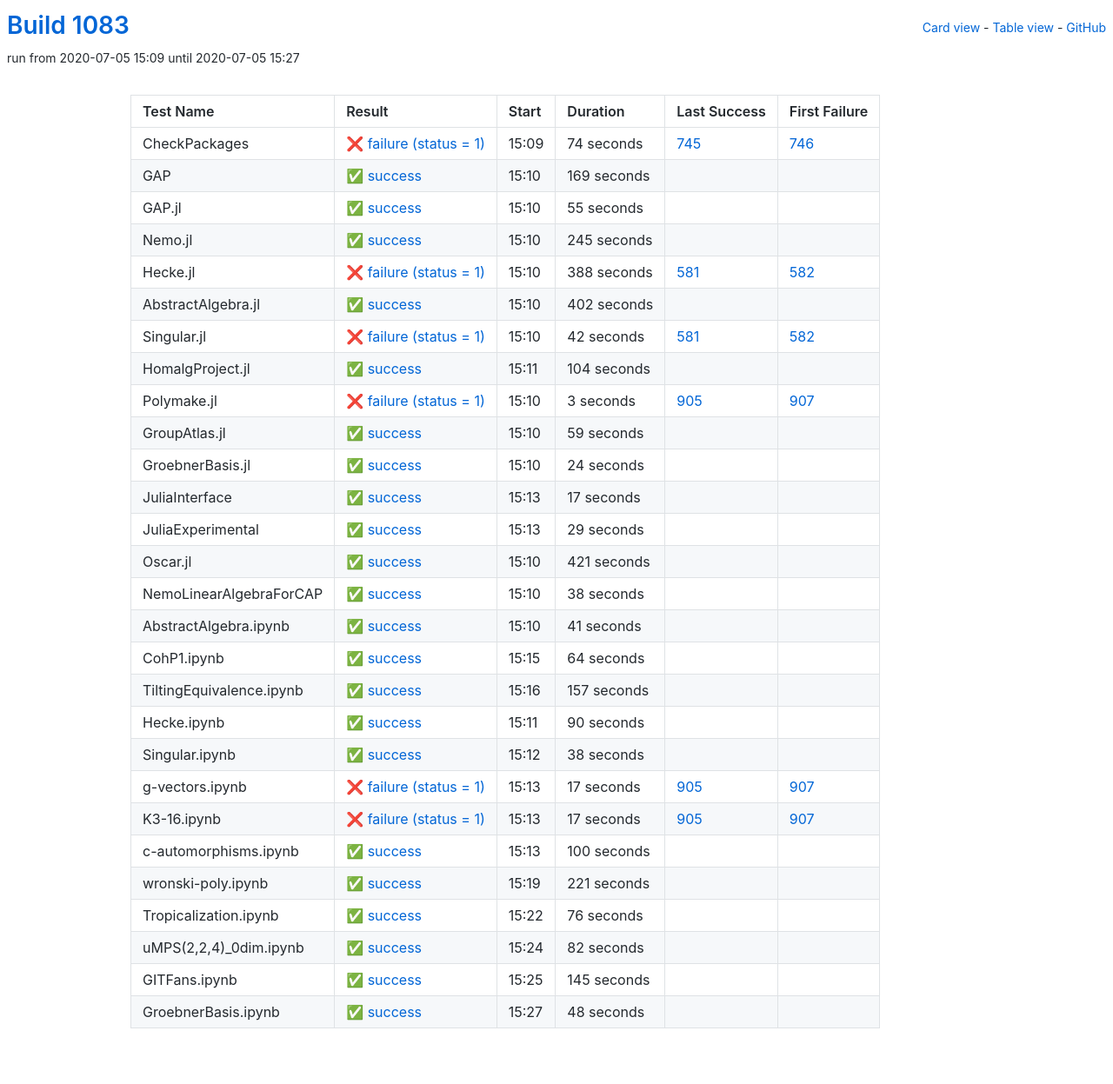
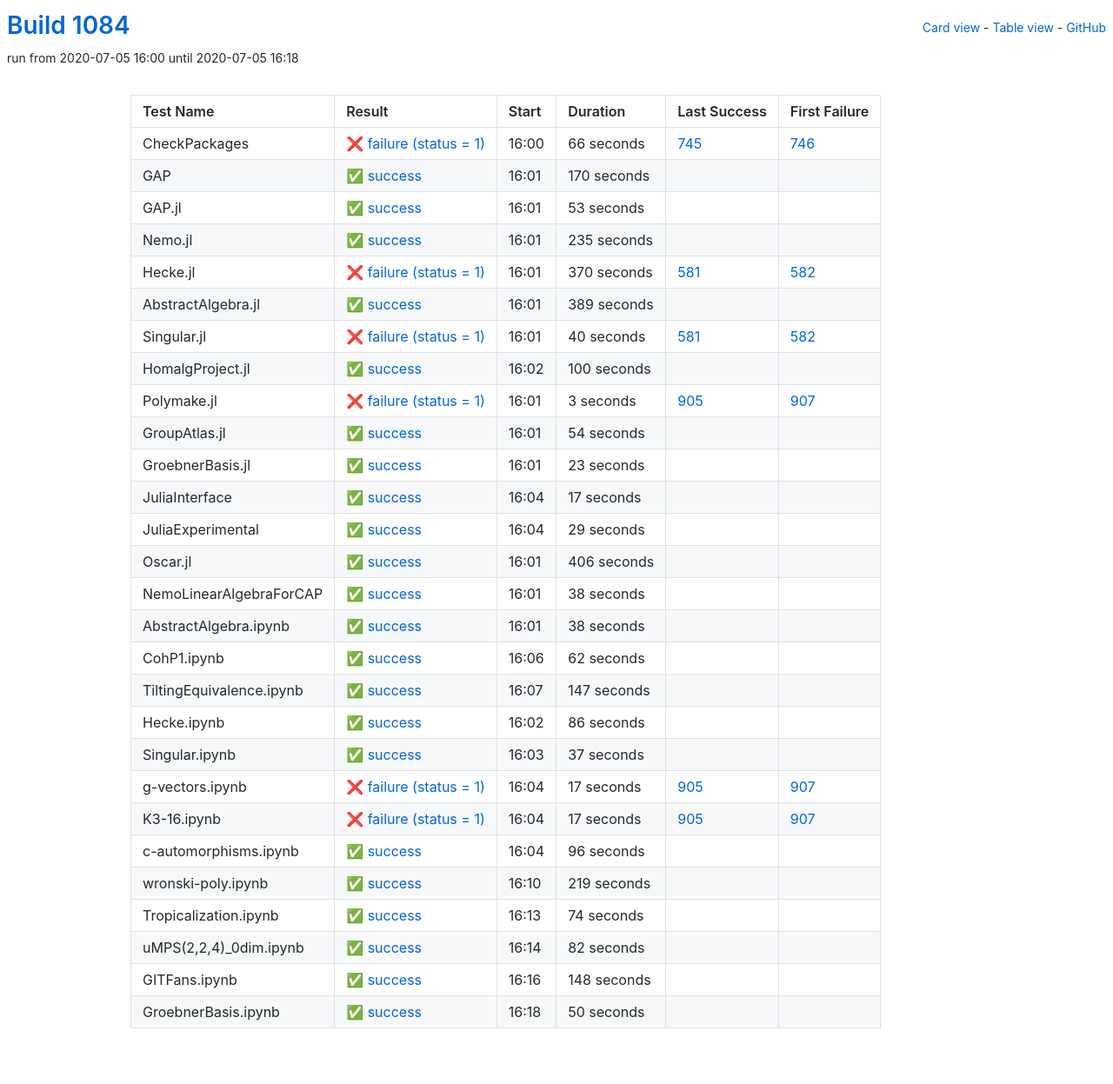
Before and after one commit to oscar-system/oscar-ci-status-1.4, a Jekyll site: the page built from table.html, in a window 1280 px wide. Shown: the whole page at 87% size. Built offline with Jekyll 4.4.1, drawn with Linux system fonts in a browser that asks for light colours.

Commit message:
Build #1084

```diff
--- a/_data/ci.yml
+++ b/_data/ci.yml
@@ -1,6 +1,6 @@
 ---
-build: 1083
-build_url: https://oscarci.mathematik.uni-kl.de/job/oscar-julia-1.4/1083/
+build: 1084
+build_url: https://oscarci.mathematik.uni-kl.de/job/oscar-julia-1.4/1084/
 job: oscar-julia-1.4
 organization: oscar-system
 repo: oscar-ci-status-1.4
@@ -8,104 +8,104 @@ repourl: https://github.com/oscar-system/oscar-ci-status-1.4
 tests:
 - name: CheckPackages
   id: checkpackages
-  log: https://oscarci.mathematik.uni-kl.de/job/oscar-julia-1.4/1083/artifact/logs/build-1083/CheckPackages.log
-  start: 2020-07-05 15:09
+  log: https://oscarci.mathematik.uni-kl.de/job/oscar-julia-1.4/1084/artifact/logs/build-1084/CheckPackages.log
+  start: 2020-07-05 16:00
   success: false
   exitcode: 1
   status: failure
-  duration: 74
+  duration: 66
   last_success: 745
   last_success_url: https://oscarci.mathematik.uni-kl.de/job/oscar-julia-1.4/745/
   first_failure: 746
   first_failure_url: https://oscarci.mathematik.uni-kl.de/job/oscar-julia-1.4/746/
 - name: GAP
   id: gap
-  log: https://oscarci.mathematik.uni-kl.de/job/oscar-julia-1.4/1083/artifact/logs/build-1083/GAP.log
-  start: 2020-07-05 15:10
+  log: https://oscarci.mathematik.uni-kl.de/job/oscar-julia-1.4/1084/artifact/logs/build-1084/GAP.log
+  start: 2020-07-05 16:01
   success: true
   exitcode: 0
   status: success
-  duration: 169
+  duration: 170
   last_success: false
   last_success_url:
   first_failure: false
   first_failure_url:
 - name: GAP.jl
   id: gap-jl
-  log: https://oscarci.mathematik.uni-kl.de/job/oscar-julia-1.4/1083/artifact/logs/build-1083/GAP.jl.log
-  start: 2020-07-05 15:10
+  log: https://oscarci.mathematik.uni-kl.de/job/oscar-julia-1.4/1084/artifact/logs/build-1084/GAP.jl.log
+  start: 2020-07-05 16:01
   success: true
   exitcode: 0
   status: success
-  duration: 55
+  duration: 53
   last_success: false
   last_success_url:
   first_failure: false
   first_failure_url:
 - name: Nemo.jl
   id: nemo-jl
-  log: https://oscarci.mathematik.uni-kl.de/job/oscar-julia-1.4/1083/artifact/logs/build-1083/Nemo.jl.log
-  start: 2020-07-05 15:10
+  log: https://oscarci.mathematik.uni-kl.de/job/oscar-julia-1.4/1084/artifact/logs/build-1084/Nemo.jl.log
+  start: 2020-07-05 16:01
   success: true
   exitcode: 0
   status: success
-  duration: 245
+  duration: 235
   last_success: false
   last_success_url:
   first_failure: false
   first_failure_url:
 - name: Hecke.jl
   id: hecke-jl
-  log: https://oscarci.mathematik.uni-kl.de/job/oscar-julia-1.4/1083/artifact/logs/build-1083/Hecke.jl.log
-  start: 2020-07-05 15:10
+  log: https://oscarci.mathematik.uni-kl.de/job/oscar-julia-1.4/1084/artifact/logs/build-1084/Hecke.jl.log
+  start: 2020-07-05 16:01
   success: false
   exitcode: 1
   status: failure
-  duration: 388
+  duration: 370
   last_success: 581
   last_success_url: https://oscarci.mathematik.uni-kl.de/job/oscar-julia-1.4/581/
   first_failure: 582
   first_failure_url: https://oscarci.mathematik.uni-kl.de/job/oscar-julia-1.4/582/
 - name: AbstractAlgebra.jl
   id: abstractalgebra-jl
-  log: https://oscarci.mathematik.uni-kl.de/job/oscar-julia-1.4/1083/artifact/logs/build-1083/AbstractAlgebra.jl.log
-  start: 2020-07-05 15:10
+  log: https://oscarci.mathematik.uni-kl.de/job/oscar-julia-1.4/1084/artifact/logs/build-1084/AbstractAlgebra.jl.log
+  start: 2020-07-05 16:01
   success: true
   exitcode: 0
   status: success
-  duration: 402
+  duration: 389
   last_success: false
   last_success_url:
   first_failure: false
   first_failure_url:
 - name: Singular.jl
   id: singular-jl
-  log: https://oscarci.mathematik.uni-kl.de/job/oscar-julia-1.4/1083/artifact/logs/build-1083/Singular.jl.log
-  start: 2020-07-05 15:10
+  log: https://oscarci.mathematik.uni-kl.de/job/oscar-julia-1.4/1084/artifact/logs/build-1084/Singular.jl.log
+  start: 2020-07-05 16:01
   success: false
   exitcode: 1
   status: failure
-  duration: 42
+  duration: 40
   last_success: 581
   last_success_url: https://oscarci.mathematik.uni-kl.de/job/oscar-julia-1.4/581/
   first_failure: 582
   first_failure_url: https://oscarci.mathematik.uni-kl.de/job/oscar-julia-1.4/582/
 - name: HomalgProject.jl
   id: homalgproject-jl
-  log: https://oscarci.mathematik.uni-kl.de/job/oscar-julia-1.4/1083/artifact/logs/build-1083/HomalgProject.jl.log
-  start: 2020-07-05 15:11
+  log: https://oscarci.mathematik.uni-kl.de/job/oscar-julia-1.4/1084/artifact/logs/build-1084/HomalgProject.jl.log
+  start: 2020-07-05 16:02
   success: true
   exitcode: 0
   status: success
-  duration: 104
+  duration: 100
   last_success: false
   last_success_url:
   first_failure: false
   first_failure_url:
 - name: Polymake.jl
   id: polymake-jl
-  log: https://oscarci.mathematik.uni-kl.de/job/oscar-julia-1.4/1083/artifact/logs/build-1083/Polymake.jl.log
-  start: 2020-07-05 15:10
+  log: https://oscarci.mathematik.uni-kl.de/job/oscar-julia-1.4/1084/artifact/logs/build-1084/Polymake.jl.log
+  start: 2020-07-05 16:01
   success: false
   exitcode: 1
   status: failure
@@ -116,32 +116,32 @@ tests:
   first_failure_url: https://oscarci.mathematik.uni-kl.de/job/oscar-julia-1.4/907/
 - name: GroupAtlas.jl
   id: groupatlas-jl
-  log: https://oscarci.mathematik.uni-kl.de/job/oscar-julia-1.4/1083/artifact/logs/build-1083/GroupAtlas.jl.log
-  start: 2020-07-05 15:10
+  log: https://oscarci.mathematik.uni-kl.de/job/oscar-julia-1.4/1084/artifact/logs/build-1084/GroupAtlas.jl.log
+  start: 2020-07-05 16:01
   success: true
   exitcode: 0
   status: success
-  duration: 59
+  duration: 54
   last_success: false
   last_success_url:
   first_failure: false
   first_failure_url:
 - name: GroebnerBasis.jl
   id: groebnerbasis-jl
-  log: https://oscarci.mathematik.uni-kl.de/job/oscar-julia-1.4/1083/artifact/logs/build-1083/GroebnerBasis.jl.log
-  start: 2020-07-05 15:10
+  log: https://oscarci.mathematik.uni-kl.de/job/oscar-julia-1.4/1084/artifact/logs/build-1084/GroebnerBasis.jl.log
+  start: 2020-07-05 16:01
   success: true
   exitcode: 0
   status: success
-  duration: 24
+  duration: 23
   last_success: false
   last_success_url:
   first_failure: false
   first_failure_url:
 - name: JuliaInterface
   id: juliainterface
-  log: https://oscarci.mathematik.uni-kl.de/job/oscar-julia-1.4/1083/artifact/logs/build-1083/JuliaInterface.log
-  start: 2020-07-05 15:13
+  log: https://oscarci.mathematik.uni-kl.de/job/oscar-julia-1.4/1084/artifact/logs/build-1084/JuliaInterface.log
+  start: 2020-07-05 16:04
   success: true
   exitcode: 0
   status: success
@@ -152,8 +152,8 @@ tests:
   first_failure_url:
 - name: JuliaExperimental
   id: juliaexperimental
-  log: https://oscarci.mathematik.uni-kl.de/job/oscar-julia-1.4/1083/artifact/logs/build-1083/JuliaExperimental.log
-  start: 2020-07-05 15:13
+  log: https://oscarci.mathematik.uni-kl.de/job/oscar-julia-1.4/1084/artifact/logs/build-1084/JuliaExperimental.log
+  start: 2020-07-05 16:04
   success: true
   exitcode: 0
   status: success
@@ -164,20 +164,20 @@ tests:
   first_failure_url:
 - name: Oscar.jl
   id: oscar-jl
-  log: https://oscarci.mathematik.uni-kl.de/job/oscar-julia-1.4/1083/artifact/logs/build-1083/Oscar.jl.log
-  start: 2020-07-05 15:10
+  log: https://oscarci.mathematik.uni-kl.de/job/oscar-julia-1.4/1084/artifact/logs/build-1084/Oscar.jl.log
+  start: 2020-07-05 16:01
   success: true
   exitcode: 0
   status: success
-  duration: 421
+  duration: 406
   last_success: false
   last_success_url:
   first_failure: false
   first_failure_url:
 - name: NemoLinearAlgebraForCAP
   id: nemolinearalgebraforcap
-  log: https://oscarci.mathematik.uni-kl.de/job/oscar-julia-1.4/1083/artifact/logs/build-1083/NemoLinearAlgebraForCAP.log
-  start: 2020-07-05 15:10
+  log: https://oscarci.mathematik.uni-kl.de/job/oscar-julia-1.4/1084/artifact/logs/build-1084/NemoLinearAlgebraForCAP.log
+  start: 2020-07-05 16:01
   success: true
   exitcode: 0
   status: success
@@ -188,56 +188,8 @@ tests:
   first_failure_url:
 - name: AbstractAlgebra.ipynb
   id: abstractalgebra-ipynb
-  log: https://oscarci.mathematik.uni-kl.de/job/oscar-julia-1.4/1083/artifact/logs/build-1083/AbstractAlgebra.ipynb.log
-  start: 2020-07-05 15:10
-  success: true
-  exitcode: 0
-  status: success
-  duration: 41
-  last_success: false
-  last_success_url:
-  first_failure: false
-  first_failure_url:
-- name: CohP1.ipynb
-  id: cohp1-ipynb
-  log: https://oscarci.mathematik.uni-kl.de/job/oscar-julia-1.4/1083/artifact/logs/build-1083/CohP1.ipynb.log
-  start: 2020-07-05 15:15
-  success: true
-  exitcode: 0
-  status: success
-  duration: 64
-  last_success: false
-  last_success_url:
-  first_failure: false
-  first_failure_url:
-- name: TiltingEquivalence.ipynb
-  id: tiltingequivalence-ipynb
-  log: https://oscarci.mathematik.uni-kl.de/job/oscar-julia-1.4/1083/artifact/logs/build-1083/TiltingEquivalence.ipynb.log
-  start: 2020-07-05 15:16
-  success: true
-  exitcode: 0
-  status: success
-  duration: 157
-  last_success: false
-  last_success_url:
-  first_failure: false
-  first_failure_url:
-- name: Hecke.ipynb
-  id: hecke-ipynb
-  log: https://oscarci.mathematik.uni-kl.de/job/oscar-julia-1.4/1083/artifact/logs/build-1083/Hecke.ipynb.log
-  start: 2020-07-05 15:11
-  success: true
-  exitcode: 0
-  status: success
-  duration: 90
-  last_success: false
-  last_success_url:
-  first_failure: false
-  first_failure_url:
-- name: Singular.ipynb
-  id: singular-ipynb
-  log: https://oscarci.mathematik.uni-kl.de/job/oscar-julia-1.4/1083/artifact/logs/build-1083/Singular.ipynb.log
-  start: 2020-07-05 15:12
+  log: https://oscarci.mathematik.uni-kl.de/job/oscar-julia-1.4/1084/artifact/logs/build-1084/AbstractAlgebra.ipynb.log
+  start: 2020-07-05 16:01
   success: true
   exitcode: 0
   status: success
@@ -246,10 +198,58 @@ tests:
   last_success_url:
   first_failure: false
   first_failure_url:
+- name: CohP1.ipynb
+  id: cohp1-ipynb
+  log: https://oscarci.mathematik.uni-kl.de/job/oscar-julia-1.4/1084/artifact/logs/build-1084/CohP1.ipynb.log
+  start: 2020-07-05 16:06
+  success: true
+  exitcode: 0
+  status: success
+  duration: 62
+  last_success: false
+  last_success_url:
+  first_failure: false
+  first_failure_url:
+- name: TiltingEquivalence.ipynb
+  id: tiltingequivalence-ipynb
+  log: https://oscarci.mathematik.uni-kl.de/job/oscar-julia-1.4/1084/artifact/logs/build-1084/TiltingEquivalence.ipynb.log
+  start: 2020-07-05 16:07
+  success: true
+  exitcode: 0
+  status: success
+  duration: 147
+  last_success: false
+  last_success_url:
+  first_failure: false
+  first_failure_url:
+- name: Hecke.ipynb
+  id: hecke-ipynb
+  log: https://oscarci.mathematik.uni-kl.de/job/oscar-julia-1.4/1084/artifact/logs/build-1084/Hecke.ipynb.log
+  start: 2020-07-05 16:02
+  success: true
+  exitcode: 0
+  status: success
+  duration: 86
+  last_success: false
+  last_success_url:
+  first_failure: false
+  first_failure_url:
+- name: Singular.ipynb
+  id: singular-ipynb
+  log: https://oscarci.mathematik.uni-kl.de/job/oscar-julia-1.4/1084/artifact/logs/build-1084/Singular.ipynb.log
+  start: 2020-07-05 16:03
+  success: true
+  exitcode: 0
+  status: success
+  duration: 37
+  last_success: false
+  last_success_url:
+  first_failure: false
+  first_failure_url:
 - name: g-vectors.ipynb
   id: g-vectors-ipynb
-  log: https://oscarci.mathematik.uni-kl.de/job/oscar-julia-1.4/1083/artifact/logs/build-1083/g-vectors.ipynb.log
-  start: 2020-07-05 15:13
+  log: https://oscarci.mathematik.uni-kl.de/job/oscar-julia-1.4/1084/artifact/logs/build-1084/g-vectors.ipynb.log
+  start: 2020-07-05 16:04
   success: false
   exitcode: 1
   status: failure
@@ -260,8 +260,8 @@ tests:
   first_failure_url: https://oscarci.mathematik.uni-kl.de/job/oscar-julia-1.4/907/
 - name: K3-16.ipynb
   id: k3-16-ipynb
-  log: https://oscarci.mathematik.uni-kl.de/job/oscar-julia-1.4/1083/artifact/logs/build-1083/K3-16.ipynb.log
-  start: 2020-07-05 15:13
+  log: https://oscarci.mathematik.uni-kl.de/job/oscar-julia-1.4/1084/artifact/logs/build-1084/K3-16.ipynb.log
+  start: 2020-07-05 16:04
   success: false
   exitcode: 1
   status: failure
@@ -272,44 +272,44 @@ tests:
   first_failure_url: https://oscarci.mathematik.uni-kl.de/job/oscar-julia-1.4/907/
 - name: c-automorphisms.ipynb
   id: c-automorphisms-ipynb
-  log: https://oscarci.mathematik.uni-kl.de/job/oscar-julia-1.4/1083/artifact/logs/build-1083/c-automorphisms.ipynb.log
-  start: 2020-07-05 15:13
+  log: https://oscarci.mathematik.uni-kl.de/job/oscar-julia-1.4/1084/artifact/logs/build-1084/c-automorphisms.ipynb.log
+  start: 2020-07-05 16:04
   success: true
   exitcode: 0
   status: success
-  duration: 100
+  duration: 96
   last_success: false
   last_success_url:
   first_failure: false
   first_failure_url:
 - name: wronski-poly.ipynb
   id: wronski-poly-ipynb
-  log: https://oscarci.mathematik.uni-kl.de/job/oscar-julia-1.4/1083/artifact/logs/build-1083/wronski-poly.ipynb.log
-  start: 2020-07-05 15:19
+  log: https://oscarci.mathematik.uni-kl.de/job/oscar-julia-1.4/1084/artifact/logs/build-1084/wronski-poly.ipynb.log
+  start: 2020-07-05 16:10
   success: true
   exitcode: 0
   status: success
-  duration: 221
+  duration: 219
   last_success: false
   last_success_url:
   first_failure: false
   first_failure_url:
 - name: Tropicalization.ipynb
   id: tropicalization-ipynb
-  log: https://oscarci.mathematik.uni-kl.de/job/oscar-julia-1.4/1083/artifact/logs/build-1083/Tropicalization.ipynb.log
-  start: 2020-07-05 15:22
+  log: https://oscarci.mathematik.uni-kl.de/job/oscar-julia-1.4/1084/artifact/logs/build-1084/Tropicalization.ipynb.log
+  start: 2020-07-05 16:13
   success: true
   exitcode: 0
   status: success
-  duration: 76
+  duration: 74
   last_success: false
   last_success_url:
   first_failure: false
   first_failure_url:
 - name: uMPS(2,2,4)_0dim.ipynb
   id: umps-2-2-4-0dim-ipynb
-  log: https://oscarci.mathematik.uni-kl.de/job/oscar-julia-1.4/1083/artifact/logs/build-1083/uMPS-2-2-4-_0dim.ipynb.log
-  start: 2020-07-05 15:24
+  log: https://oscarci.mathematik.uni-kl.de/job/oscar-julia-1.4/1084/artifact/logs/build-1084/uMPS-2-2-4-_0dim.ipynb.log
+  start: 2020-07-05 16:14
   success: true
   exitcode: 0
   status: success
@@ -320,24 +320,24 @@ tests:
   first_failure_url:
 - name: GITFans.ipynb
   id: gitfans-ipynb
-  log: https://oscarci.mathematik.uni-kl.de/job/oscar-julia-1.4/1083/artifact/logs/build-1083/GITFans.ipynb.log
-  start: 2020-07-05 15:25
+  log: https://oscarci.mathematik.uni-kl.de/job/oscar-julia-1.4/1084/artifact/logs/build-1084/GITFans.ipynb.log
+  start: 2020-07-05 16:16
   success: true
   exitcode: 0
   status: success
-  duration: 145
+  duration: 148
   last_success: false
   last_success_url:
   first_failure: false
   first_failure_url:
 - name: GroebnerBasis.ipynb
   id: groebnerbasis-ipynb
-  log: https://oscarci.mathematik.uni-kl.de/job/oscar-julia-1.4/1083/artifact/logs/build-1083/GroebnerBasis.ipynb.log
-  start: 2020-07-05 15:27
+  log: https://oscarci.mathematik.uni-kl.de/job/oscar-julia-1.4/1084/artifact/logs/build-1084/GroebnerBasis.ipynb.log
+  start: 2020-07-05 16:18
   success: true
   exitcode: 0
   status: success
-  duration: 48
+  duration: 50
   last_success: false
   last_success_url:
   first_failure: false
```
Also changed, not shown: README.md.
